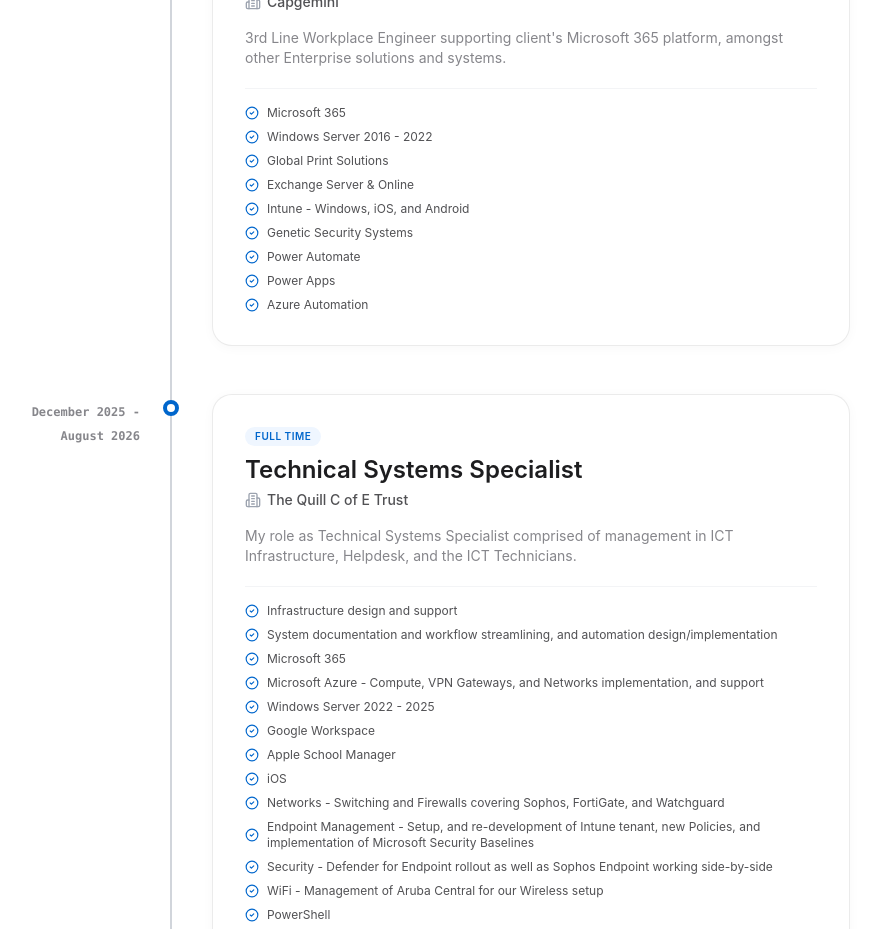
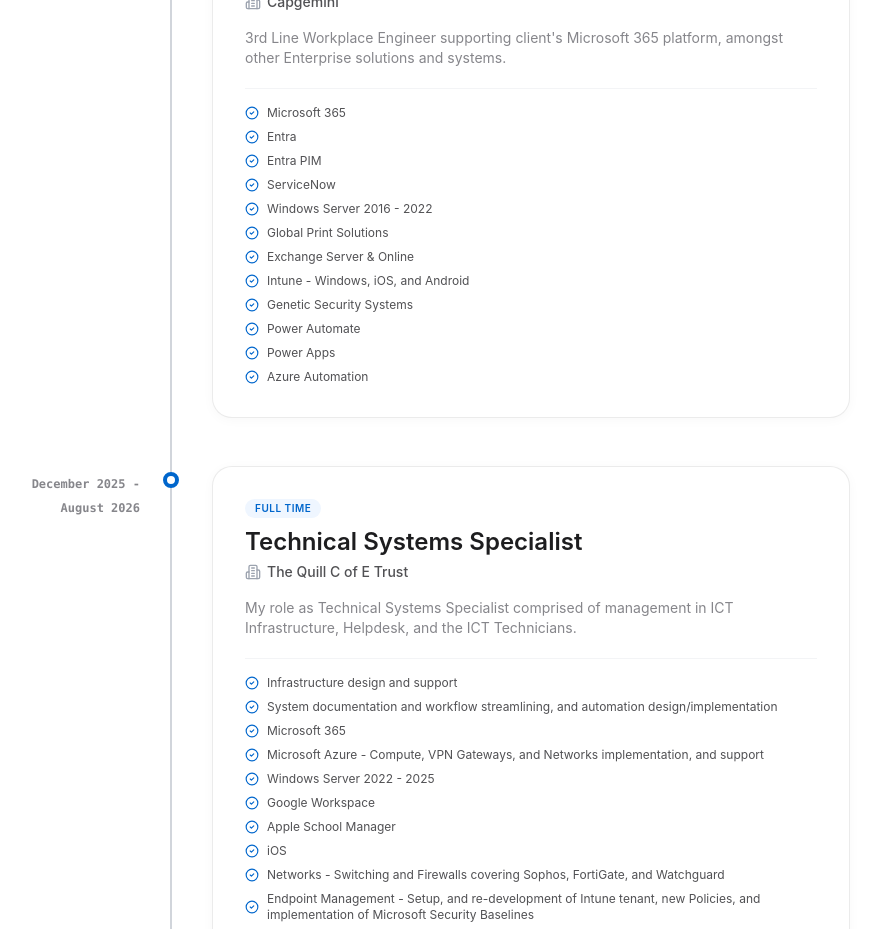
Before and after one commit to zakfarnworth23/zfarnworthdotcom26, a React (Vite) app: page / in a window 1280 px wide. Shown: the part 1360-2289 px from the top of the page, without its empty margins (194-1075 px from the left). Built offline with nearby package versions, Linux system fonts and the light colour scheme.

Commit message:
Add Entra and ServiceNow to highlights

```diff
--- a/src/App.jsx
+++ b/src/App.jsx
@@ -58,6 +58,9 @@
         "3rd Line Workplace Engineer supporting client's Microsoft 365 platform, amongst other Enterprise solutions and systems.",
       highlights: [
         "Microsoft 365",
+        "Entra",
+        "Entra PIM",
+        "ServiceNow",
         "Windows Server 2016 - 2022",
         "Global Print Solutions",
         "Exchange Server & Online",
```
